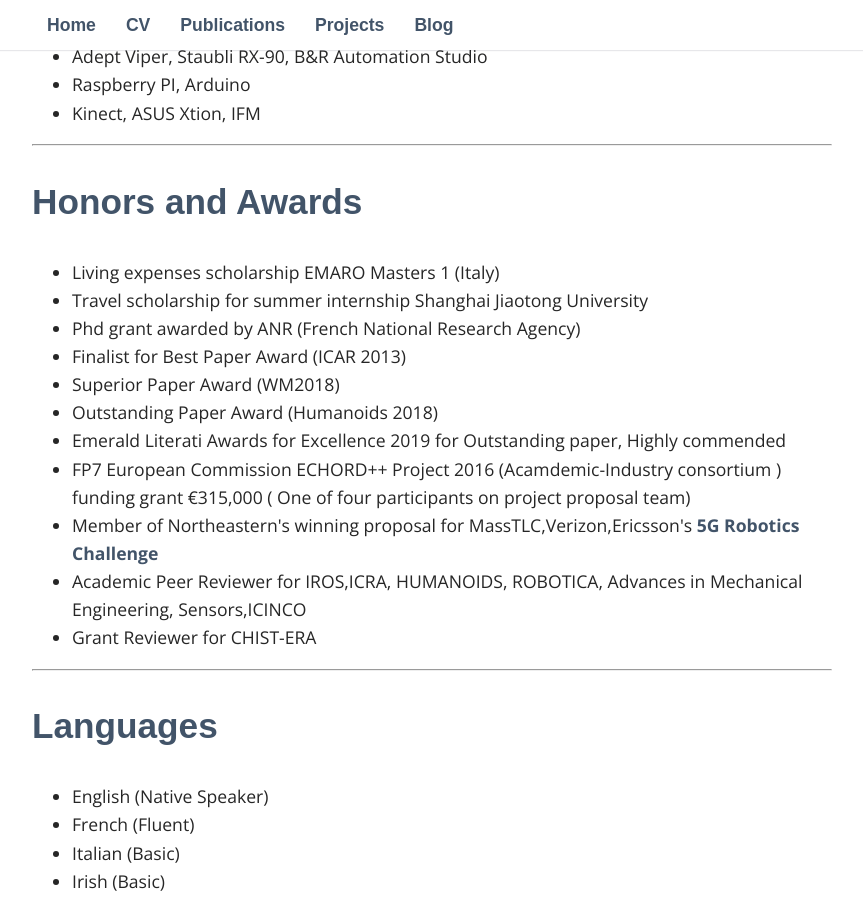
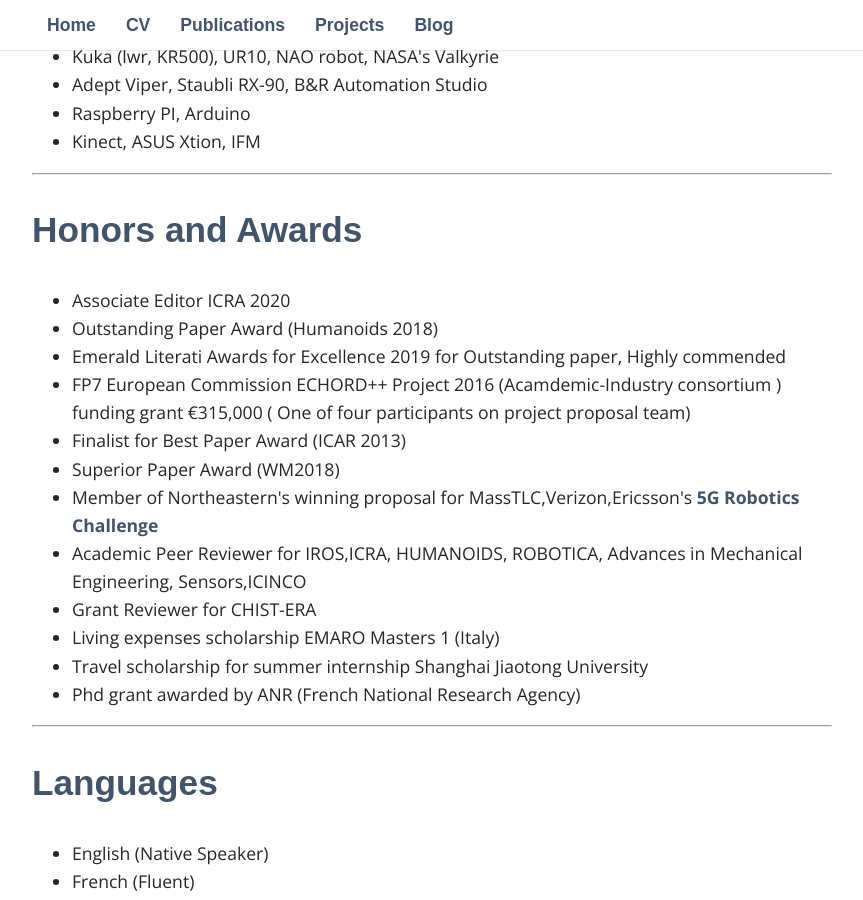
Before and after one commit to philip-long/philip-long.github.io, a Jekyll site: the page built from cv/index.html, in a window 1280 px wide and 900 px high, scrolled down 5220 px. Shown: the whole window, without its empty margins (208-1071 px from the left). Built offline with Jekyll 4.4.1, drawn with Linux system fonts in a browser that asks for light colours; nearby versions of some CDN libraries; some web fonts are replaced; library files that are not in the unit come from our copies.

Commit message:
Update index.html

```diff
--- a/cv/index.html
+++ b/cv/index.html
@@ -237,6 +237,7 @@
 
 </br>
 
+</br>
                     <ul class="desc">
                     	<li> Robot Modeling</li>
 			<li> Robot Dynamics and Control</li>
@@ -367,18 +368,19 @@
 
                 <h2 class="col">Honors and Awards</h2>
                      <ul class="desc">
-                         <li>    Living expenses scholarship EMARO Masters 1 (Italy)</li>
-                         <li> Travel scholarship for summer internship Shanghai Jiaotong University</li>
-                        <li> Phd grant awarded by ANR (French National Research Agency) </li>
-			     <li> Finalist for Best Paper Award (ICAR 2013)  </li>
-			     <li> Superior Paper Award (WM2018) </li>
+
+			     <li> Associate Editor ICRA 2020 </li>
 			     <li> Outstanding Paper Award (Humanoids 2018)</li>
 			     <li> Emerald Literati Awards for Excellence 2019 for Outstanding paper, Highly commended </li>
                              <li> FP7 European Commission ECHORD++ Project 2016 (Acamdemic-Industry consortium ) funding grant €315,000 ( One of four participants on project proposal team) </li>
+			     <li> Finalist for Best Paper Award (ICAR 2013)  </li>
+			     <li> Superior Paper Award (WM2018) </li>
 			     <li> Member of Northeastern's winning proposal for MassTLC,Verizon,Ericsson's  <a href="https://www.marketwatch.com/press-release/masstlc-verizon-ericsson-name-winners-in-5g-robotics-challenge-2019-02-04"> 5G Robotics Challenge</a> </li>
 			     <li> Academic Peer Reviewer for IROS,ICRA, HUMANOIDS, ROBOTICA, Advances in Mechanical Engineering, Sensors,ICINCO </li>
 	                     <li> Grant Reviewer for CHIST-ERA </li>
-
+			                            <li>    Living expenses scholarship EMARO Masters 1 (Italy)</li>
+                         <li> Travel scholarship for summer internship Shanghai Jiaotong University</li>
+                        <li> Phd grant awarded by ANR (French National Research Agency) </li>
 
                     </ul>
 
```
